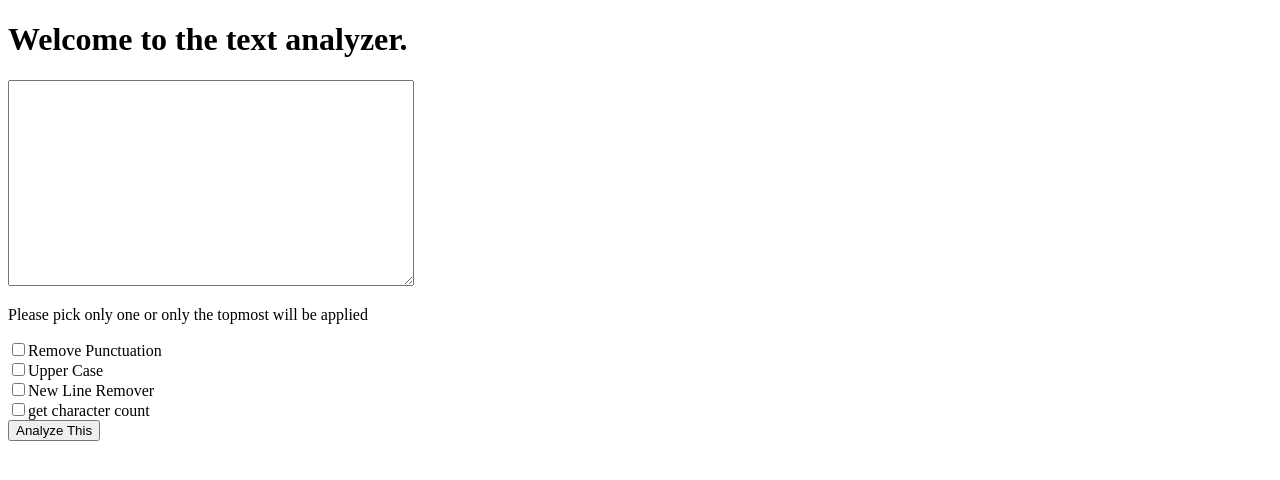
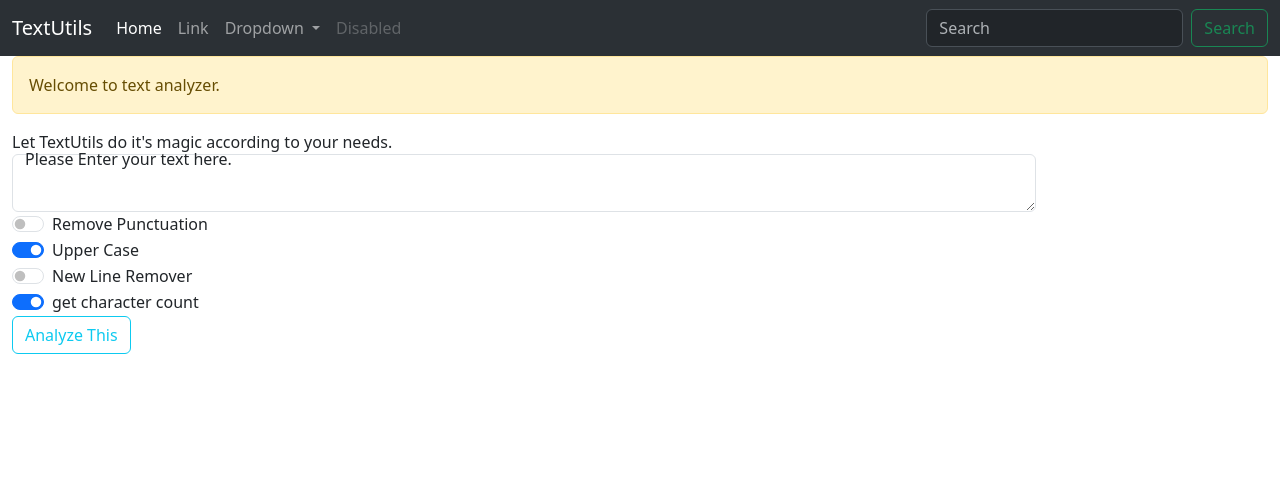
Before and after one commit to Yash-Birje/sigma_by_harry, a Django app: page / in a window 1280 px wide. Shown: the top 480 px of the page. Run offline with Django 5.2, Linux system fonts and the light colour scheme.

Commit message:
djd7
took a break after coming to clg now it starts agaaiin

```diff
--- a/django/textutils/templates/index.html
+++ b/django/textutils/templates/index.html
@@ -1,23 +1,94 @@
 <!DOCTYPE html>
 <html lang="en">
+
 <head>
     <meta charset="UTF-8">
     <meta name="viewport" content="width=device-width, initial-scale=1.0">
     <title>Template is working</title>
+    <link href="https://cdn.jsdelivr.net/npm/bootstrap@5.3.7/dist/css/bootstrap.min.css" rel="stylesheet"
+        integrity="sha384-LN+7fdVzj6u52u30Kp6M/trliBMCMKTyK833zpbD+pXdCLuTusPj697FH4R/5mcr" crossorigin="anonymous">
 </head>
+
 <body>
-    <h1>Welcome to the text analyzer.</h1>
+   <nav class="navbar navbar-expand-lg bg-body-tertiary" data-bs-theme="dark">
+  <div class="container-fluid">
+    <a class="navbar-brand" href="#">TextUtils</a>
+    <button class="navbar-toggler" type="button" data-bs-toggle="collapse" data-bs-target="#navbarSupportedContent" aria-controls="navbarSupportedContent" aria-expanded="false" aria-label="Toggle navigation">
+      <span class="navbar-toggler-icon"></span>
+    </button>
+    <div class="collapse navbar-collapse" id="navbarSupportedContent">
+      <ul class="navbar-nav me-auto mb-2 mb-lg-0">
+        <li class="nav-item">
+          <a class="nav-link active" aria-current="page" href="#">Home</a>
+        </li>
+        <li class="nav-item">
+          <a class="nav-link" href="#">Link</a>
+        </li>
+        <li class="nav-item dropdown">
+          <a class="nav-link dropdown-toggle" href="#" role="button" data-bs-toggle="dropdown" aria-expanded="false">
+            Dropdown
+          </a>
+          <ul class="dropdown-menu">
+            <li><a class="dropdown-item" href="#">Action</a></li>
+            <li><a class="dropdown-item" href="#">Another action</a></li>
+            <li><hr class="dropdown-divider"></li>
+            <li><a class="dropdown-item" href="#">Something else here</a></li>
+          </ul>
+        </li>
+        <li class="nav-item">
+          <a class="nav-link disabled" aria-disabled="true">Disabled</a>
+        </li>
+      </ul>
+      <form class="d-flex" role="search">
+        <input class="form-control me-2" type="search" placeholder="Search" aria-label="Search"/>
+        <button class="btn btn-outline-success" type="submit">Search</button>
+      </form>
+    </div>
+  </div>
+</nav>
+<div class="container-fluid">
+<form action ='/analyze' method = "get">
+<div class="alert alert-warning" role="alert">
+ Welcome to text analyzer.
+</div>
+  <div class="form-floating">
+    Let TextUtils do it's magic according to your needs.
+    <label for="floatingTextarea">Please Enter your text here.</label>
+  <textarea class="form-control" placeholder="Leave a comment here" id="floatingTextarea" style="width:80vw" name = "text"></textarea>
+
+</div>
+<div class="form-check form-switch">
+  <input class="form-check-input" type="checkbox" role="switch" id="switchCheckDefault" name="removepunc">
+  <label class="form-check-label" for="switchCheckDefault">Remove Punctuation</label>
+</div>
+<div class="form-check form-switch">
+  <input class="form-check-input" type="checkbox" role="switch" id="switchCheckChecked" checked name="fullcaps">
+  <label class="form-check-label" for="switchCheckChecked">Upper Case</label>
+</div>
+<div class="form-check form-switch">
+  <input class="form-check-input" type="checkbox" role="switch" id="switchCheckDisabled" name='newlineremover'>
+  <label class="form-check-label" for="switchCheckDisabled">New Line Remover</label>
+</div>
+<div class="form-check form-switch">
+  <input class="form-check-input" type="checkbox" role="switch" id="switchCheckCheckedDisabled" checked name = 'charcount'>
+  <label class="form-check-label" for="switchCheckCheckedDisabled">get character count</label>
+</div>
+<button class="btn btn-outline-info" type="submit">Analyze This</button>
+</form>
+</div>
+    <!-- <h1>Welcome to the text analyzer.</h1>
     <form action="/analyze" method = "get">
         <textarea  name = 'text' style="width: 400px; height: 200px;margin: 0;">
 
         </textarea><br>
         <p>Please pick only one or only the topmost will be applied</p>
-        <input type ='checkbox' name="removepunc">Remove Punctuation<br>
+        <input type ='checkbox' <br>
         <input type ="checkbox" name="fullcaps">Upper Case<br>
         <input type ='checkbox' name = 'newlineremover'>New Line Remover<br>
         <input type = 'checkbox' name = 'charcount'>get character count<br>
         <button type="submit">Analyze This</button>
-    </form>
+    </form> -->
     <!-- <p> this website is managed by {{ name }} from {{ place }}</p> -->
 </body>
+
 </html>
```
Also changed, not shown: django/textutils/templates/index2.html (added, +23 -0 lines).
